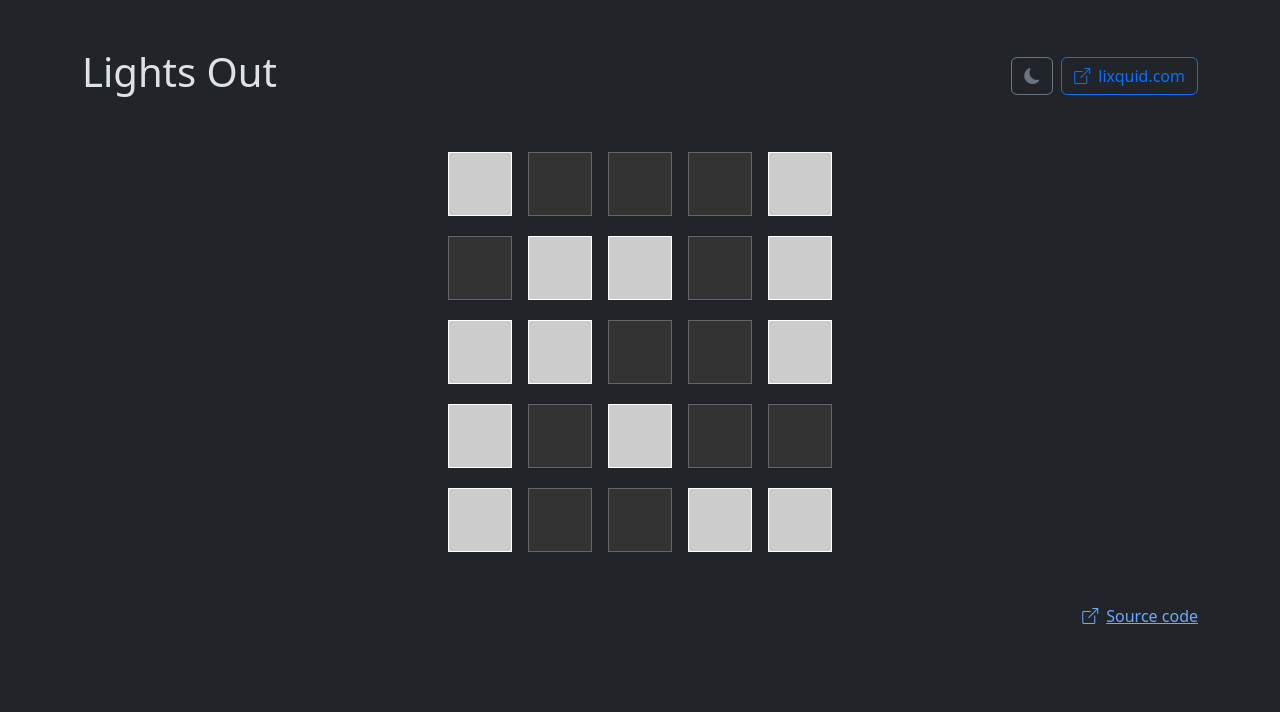
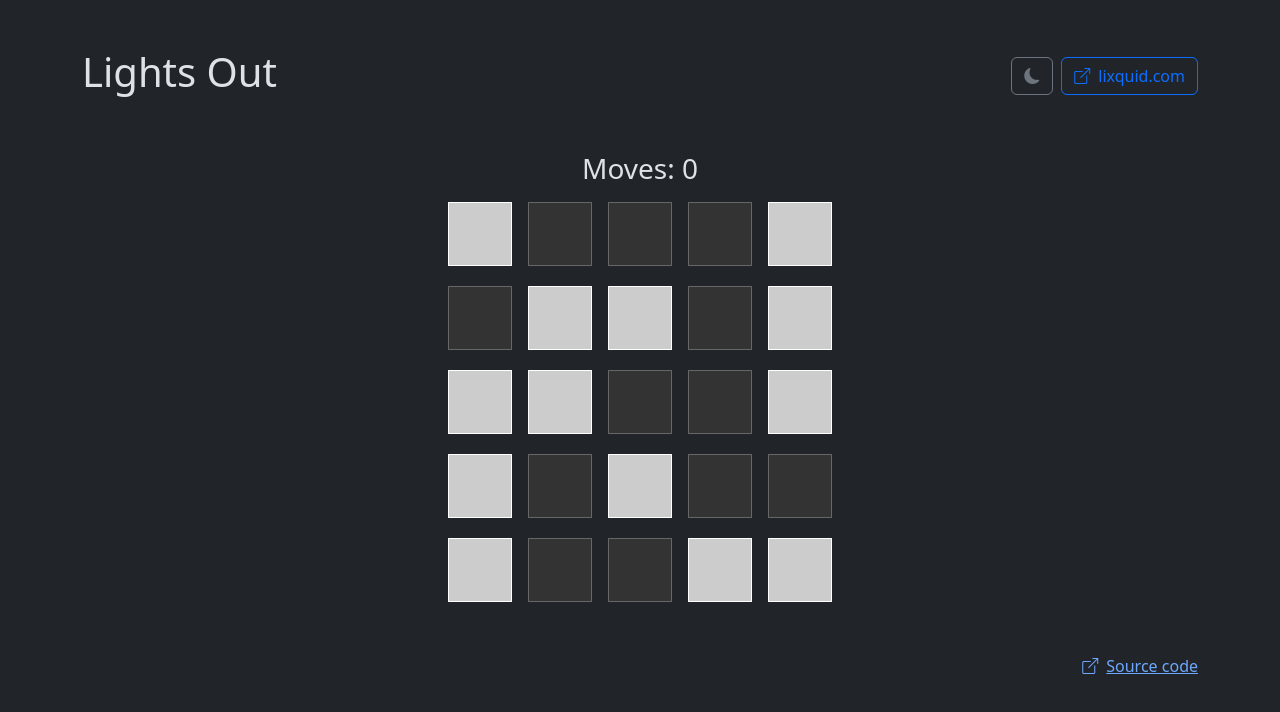
Before and after one commit to Lixquid/app-lightsout-game, a Preact app: page / in a window 1280 px wide. Shown: the top 712 px of the page. Built offline with nearby package versions, Linux system fonts and the light colour scheme.

Commit message:
Add move counter

```diff
--- a/src/components/GameBoard.tsx
+++ b/src/components/GameBoard.tsx
@@ -31,6 +31,7 @@ export function GameBoard(props: GameBoardProps) {
 
     return (
         <div class="text-center">
+            <div class="h3 mb-3">Moves: {game.actionCount}</div>
             {boardCoords.map((row, y) => (
                 <div class="board-row" key={y}>
                     {row.map((_, x) => (
```
